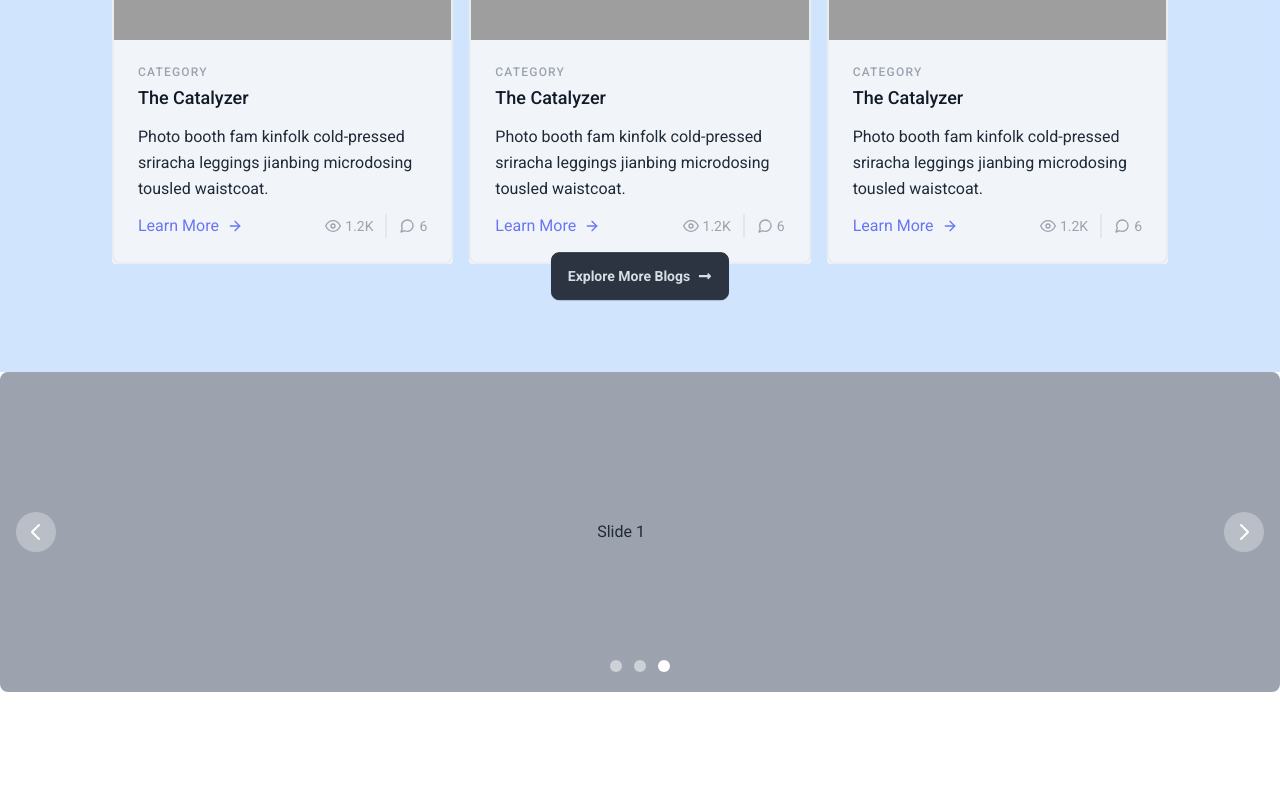
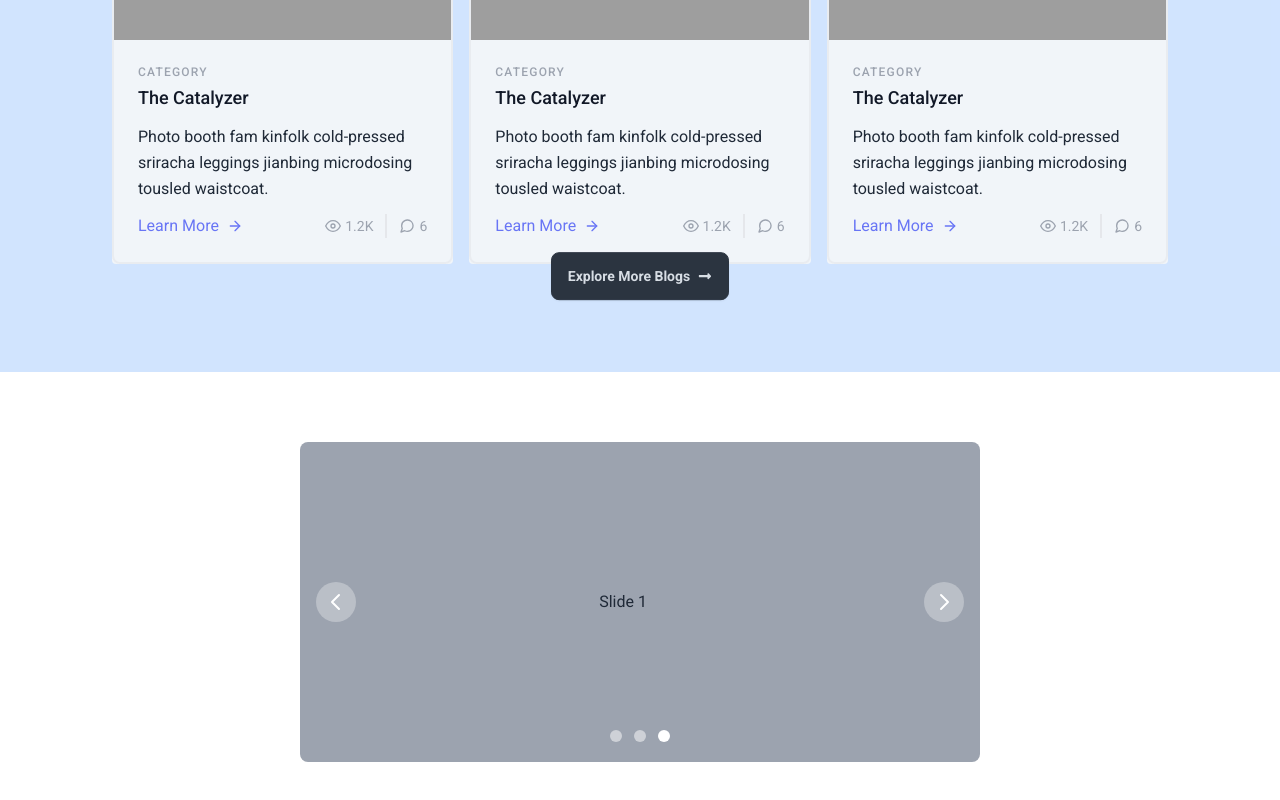
Before and after one commit to muodilo/portfolio_web, a React (Vite) app in the folder frontend/: page / in a window 1280 px wide. Shown: the part 2295-3095 px from the top of the page. Before the commit the page ends 2987 px from the top, so only its background shows below. Built offline with nearby package versions, Linux system fonts and the light colour scheme; grey boxes are pictures that could not be loaded.

Commit message:
create testimonial courosel using flowbite-react

```diff
--- a/frontend/src/components/testimonials/Testimonials.jsx
+++ b/frontend/src/components/testimonials/Testimonials.jsx
@@ -5,6 +5,7 @@ import { Carousel } from 'flowbite-react';
 
 function Testimanials() {
   return (
+    <section className='py-[70px] px-[300px]'>
     <div className="h-56 sm:h-64 xl:h-80 2xl:h-96">
       <Carousel>
         <div className="flex h-full items-center justify-center bg-gray-400 dark:bg-gray-700 dark:text-white">
@@ -17,7 +18,8 @@ function Testimanials() {
           Slide 3
         </div>
       </Carousel>
-    </div>
+      </div>
+    </section>
   );
 }
 
```
